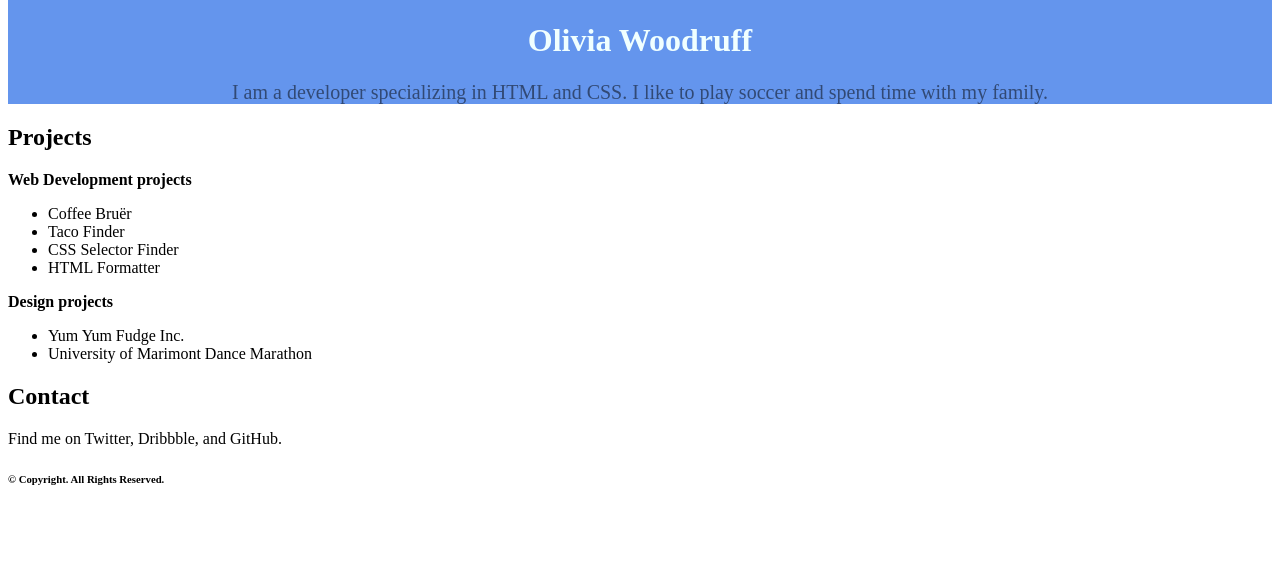
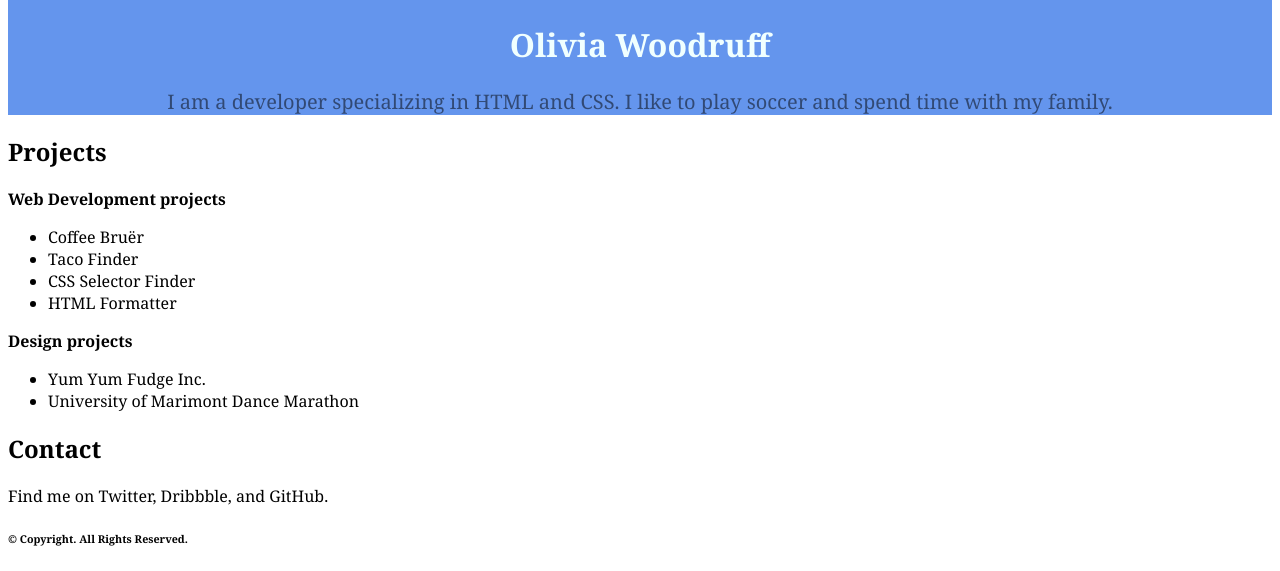
Before and after one commit to OscarSammm/CSS-Olivia-Woodruff-Portfolio, a plain HTML site: page index.html in a window 1280 px wide. Shown: the part 311-882 px from the top of the page. Before the commit the page ends 821 px from the top, so only its background shows below. Drawn offline with Linux system fonts and the light colour scheme.

Commit message:
update style.css

```diff
--- a/style.css
+++ b/style.css
@@ -1,3 +1,7 @@
+body{
+  font-family: Georgia
+}
+
 h1{
   color: Azure;
 }
```
